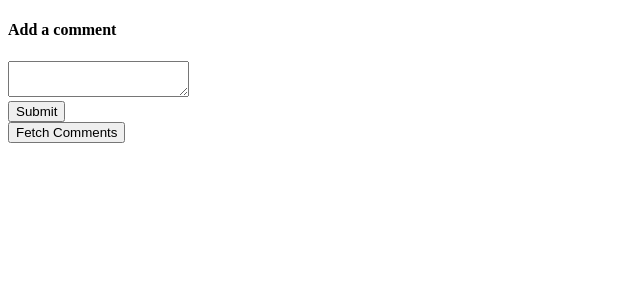
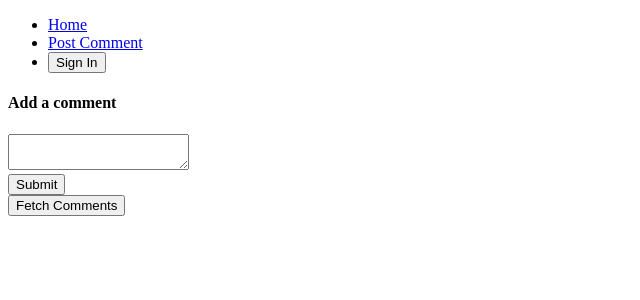
Before and after one commit to zorphe/React_Projects_A, a React (Create React App) app in the folder testing/: page /post in a window 1280 px wide. Shown: the top 300 px of the page, without its empty margins (0-640 px from the left). Built offline with nearby package versions, Linux system fonts and the light colour scheme.

Commit message:
added react-router functionality
Two URL paths now available - one to view all comments, and one add new comments;
Included "login authorization" - to be improved upon later.

```diff
--- a/testing/package.json
+++ b/testing/package.json
@@ -10,6 +10,7 @@
     "react": "^16.8.6",
     "react-dom": "^16.8.6",
     "react-redux": "^7.1.0",
+    "react-router-dom": "^5.0.1",
     "react-scripts": "3.0.1",
     "redux": "^4.0.1",
     "redux-promise": "^0.6.0"
--- a/testing/src/actions/index.js
+++ b/testing/src/actions/index.js
@@ -1,19 +1,26 @@
 import axios from 'axios';
 
-import { SAVE_COMMENT, FETCH_COMMENTS } from 'actions/types';
+import { SAVE_COMMENT, FETCH_COMMENTS, CHANGE_AUTH } from 'actions/types';
 
-export function saveComment(comment){
+export function saveComment(comment) {
     return {
         type: SAVE_COMMENT,
         payload: comment
     }
 }
 
-export function fetchComments(){
+export function fetchComments() {
     const response = axios.get('http://jsonplaceholder.typicode.com/comments');
 
     return {
-        type : FETCH_COMMENTS,
+        type: FETCH_COMMENTS,
         payload: response
     }
 }
+
+export function changeAuth(isLoggedIn) {
+    return {
+        type: CHANGE_AUTH,
+        payload: isLoggedIn
+    }
+}
--- a/testing/src/actions/types.js
+++ b/testing/src/actions/types.js
@@ -1,2 +1,3 @@
 export const SAVE_COMMENT = 'save_comment';
 export const FETCH_COMMENTS = 'fetch_comments';
+export const CHANGE_AUTH = 'change_auth';
--- a/testing/src/components/App.js
+++ b/testing/src/components/App.js
@@ -1,13 +1,60 @@
 import React from 'react';
+import { Route, Link } from 'react-router-dom';
+import { connect } from 'react-redux';
 
 import CommentBox from 'components/CommentBox';
 import CommentList from 'components/CommentList';
+import * as actions from 'actions';
 
-export default () => {
-    return (
-        <div>
-            <CommentBox />
-            <CommentList />
-        </div>
-    )
+class App extends React.Component {
+    renderLoginButton(){
+        if (this.props.auth){
+            return(
+                <button onClick={() => this.props.changeAuth(false)}>
+                    Sign Out
+                </button>
+            )
+        } else {
+            return(
+                <button onClick={() => this.props.changeAuth(true)}>
+                    Sign In
+                </button>
+            )
+        }
+    }
+
+    renderHeader(){
+        return(
+            <ul>
+                <li>
+                    <Link to="/">Home</Link>
+                </li>
+                <li>
+                    <Link to="/post">Post Comment</Link>
+                </li>
+                <li>
+                    { this.renderLoginButton() }
+                </li>
+            </ul>
+        )
+    }
+
+    render(){
+        return(
+            <div>
+                { this.renderHeader() }
+                <Route path="/post" component={ CommentBox } />
+                <Route path="/" exact component={ CommentList } />
+            </div>
+        )
+    }
 }
+
+const mapStateToProps = (state) => {
+    return { auth: state.auth };
+}
+
+export default connect(
+    mapStateToProps,
+    actions
+)(App);
--- a/testing/src/components/CommentList.js
+++ b/testing/src/components/CommentList.js
@@ -14,6 +14,7 @@
     render(){
         return (
             <div>
+                <h4> List: </h4>
                 <ul>
                     { this.renderComments() }
                 </ul>
@@ -22,7 +23,7 @@
     }
 }
 
-function mapStateToProps(state){
+const mapStateToProps = (state) => {
     return { comments : state.comments };
 }
 
--- a/testing/src/index.js
+++ b/testing/src/index.js
@@ -1,12 +1,15 @@
 import React from 'react';
 import ReactDOM from 'react-dom';
+import { BrowserRouter, Route } from 'react-router-dom';
 
 import Root from 'Root';
 import App from 'components/App';
 
 ReactDOM.render(
     <Root>
-        <App />
+        <BrowserRouter>
+            <Route path="/" component={ App } />
+        </BrowserRouter>
     </Root>,
     document.querySelector('#root')
 )
--- /dev/null
+++ b/testing/src/reducers/auth.js
@@ -0,0 +1,10 @@
+import { CHANGE_AUTH } from 'actions/types';
+
+export default function(state = false, action){
+    switch(action.type){
+        case CHANGE_AUTH:
+            return action.payload;
+        default:
+            return state;
+    }
+};
--- a/testing/src/reducers/index.js
+++ b/testing/src/reducers/index.js
@@ -1,6 +1,8 @@
 import { combineReducers } from 'redux';
 import commentsReducer from 'reducers/comments';
+import authReducer from 'reducers/auth';
 
 export default combineReducers({
-    comments: commentsReducer
+    comments: commentsReducer,
+    auth: authReducer
 });
```
Also changed, not shown: 1 other file (tests, documents, lock files or other folders).
